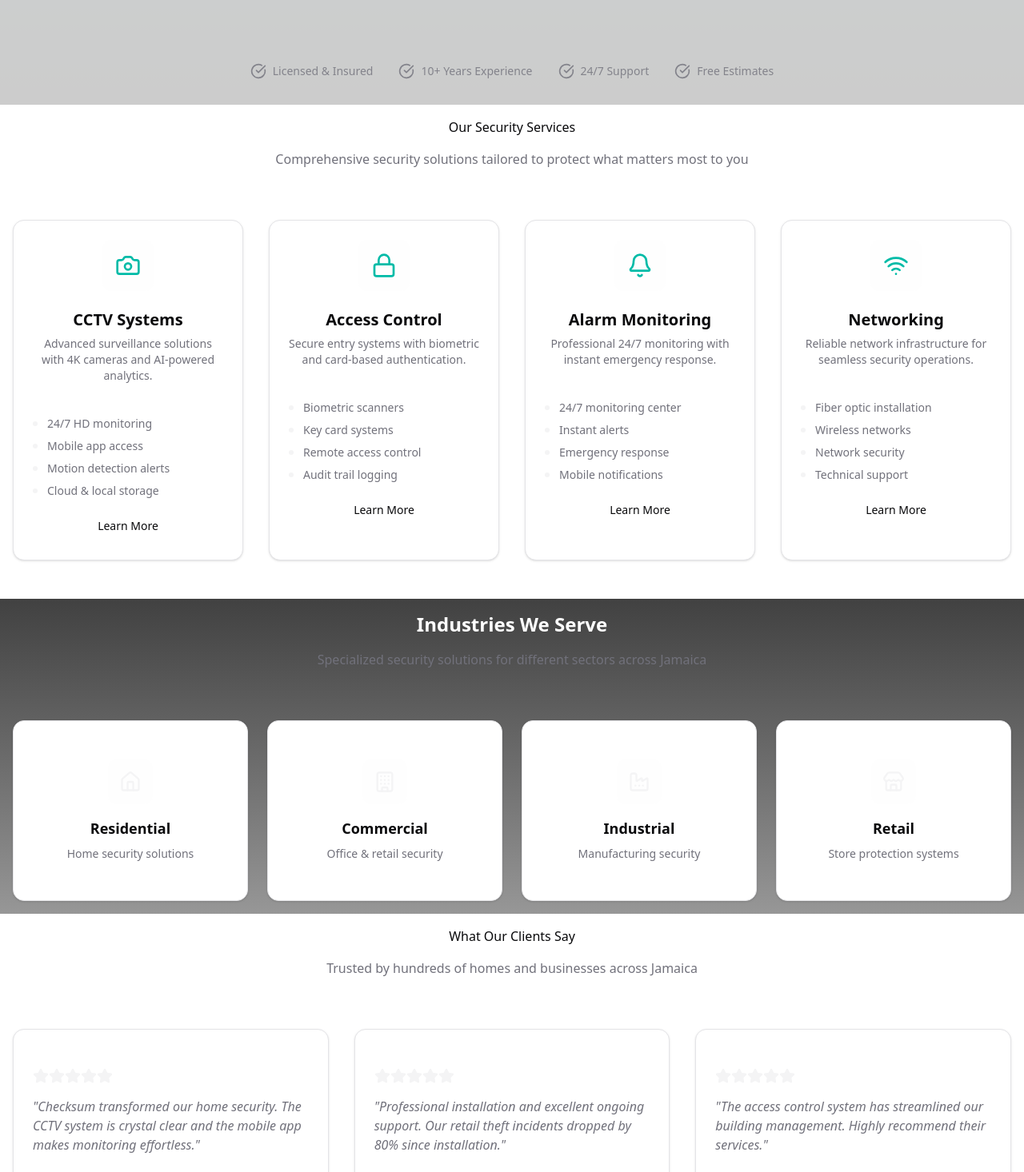
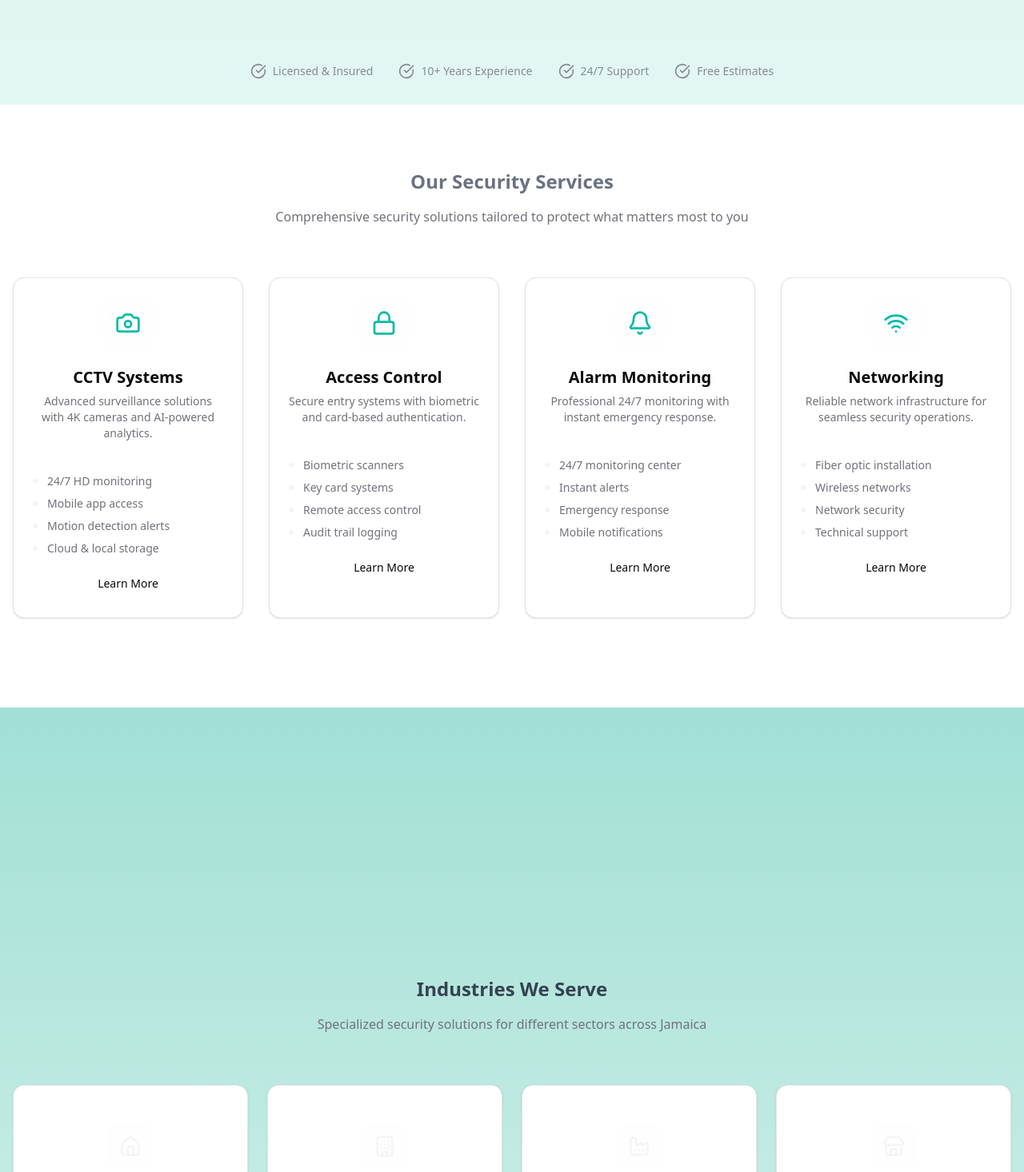
Before and after one commit to miguel-superman/checksumwebsite, a Next.js app: page / in a window 1280 px wide. Shown: the part 1144-2610 px from the top of the page at 80% size. Built offline with nearby package versions, Linux system fonts and the light colour scheme.

Commit message:
WIP - About page.

```diff
--- a/src/app/about/page.js
+++ b/src/app/about/page.js
@@ -6,6 +6,7 @@ import { Users, Shield, Target, Star, Award, Briefcase } from 'lucide-react';
 import Footer from '../components/footer';
 import Header from '../components/header';
 import { Button } from '@/components/ui/button';
+import Image from 'next/image';
 
 const AboutPage = () => {
   return (
@@ -32,7 +33,7 @@ const AboutPage = () => {
             <Card className="card-gradient text-center">
               <CardHeader>
                 <Shield className="w-10 h-10 text-accent mx-auto" />
-                <CardTitle>Our Mission</CardTitle>
+                <CardTitle className={"text-2xl"}>Our Mission</CardTitle>
               </CardHeader>
               <CardContent>
                 <p className="text-muted-foreground">
@@ -44,7 +45,7 @@ const AboutPage = () => {
             <Card className="card-gradient text-center">
               <CardHeader>
                 <Target className="w-10 h-10 text-accent mx-auto" />
-                <CardTitle>Our Vision</CardTitle>
+                <CardTitle className={"text-2xl"}>Our Vision</CardTitle>
               </CardHeader>
               <CardContent>
                 <p className="text-muted-foreground">
@@ -56,7 +57,7 @@ const AboutPage = () => {
             <Card className="card-gradient text-center">
               <CardHeader>
                 <Star className="w-10 h-10 text-accent mx-auto" />
-                <CardTitle>Our Values</CardTitle>
+                <CardTitle className={"text-2xl"}>Our Values</CardTitle>
               </CardHeader>
               <CardContent>
                 <ul className="space-y-2 text-muted-foreground text-sm">
@@ -113,7 +114,10 @@ const AboutPage = () => {
               Together, we work to deliver the highest standard of safety and reliability.
             </p> */}
 
-            <h1 className="text-teal-200 text-6xl md:text-7xl font-bold">
+            <div className='justify-between grid grid-cols-1 sm:grid-cols-2 md:grid-cols-2 gap-8 mt-8'>
+              <div>
+
+                <h1 className="text-teal-200 text-6xl md:text-7xl font-bold mb-7 md:mb-32">
                   Who <span className="text-accent">We Are</span>
                 </h1>
 
@@ -124,6 +128,18 @@ const AboutPage = () => {
 
                     With the qualifications, skills and principles possessed by the members of the Checksum team, Checksum is equipped and aims to provide the greatest degree of credibility and quality within the ICT space.
                 </p>
+
+              </div>
+              <div>
+                <Image src={"/checksum-logo.png"}
+                width={1040}
+                height={1050}
+                  alt="checksum logo"
+                />
+              </div>
+
+
+            </div>
 
             <div className="grid grid-cols-1 sm:grid-cols-2 md:grid-cols-3 gap-8 mt-8">
               {[
--- a/src/app/components/homePage.js
+++ b/src/app/components/homePage.js
@@ -112,7 +112,7 @@ const HomePage = () => {
   ];
 
   return (
-    <main className="min-h-screen bg-gradient-to-b from-teal-500 via-black to-white">
+    <main className="min-h-screen bg-gradient-to-b from-teal-500 via-gray to-white">
       {/* Hero Section */}
       <section className="section-padding bg-gradient-hero relative overflow-hidden">
         <div className="absolute inset-0 bg-background/80" />
@@ -189,10 +189,10 @@ const HomePage = () => {
       </section>
 
       {/* Services Section */}
-      <section className="section-padding bg-card p-4">
+      <section className="section-padding bg-card p-4 pb-20 pt-20">
         <div className="container-section mb-8">
           <div className="text-center mb-16">
-            <h2 className="text-heading mb-4">Our Security Services</h2>
+            <h2 className="text-heading font-extrabold text-gray-500 text-2xl mb-4">Our Security Services</h2>
             <p className="text-body-large text-muted-foreground max-w-2xl mx-auto">
               Comprehensive security solutions tailored to protect what matters most to you
             </p>
@@ -206,10 +206,14 @@ const HomePage = () => {
       </section>
 
       {/* Industries Section */}
-      <section className="section-padding p-4">
+      <section className="section-padding p-4 pb-20 pt-20">
         <div className="container-section">
+
+          <div className="h-64 grid grid-cols-1 md:grid-cols-2 lg:grid-cols-4 gap-6">
+
+          </div>
           <div className="text-center mb-16">
-            <h2 className="text-heading font-extrabold text-white text-2xl mb-4">Industries We Serve</h2>
+            <h2 className="text-heading font-extrabold text-gray-700 text-2xl mb-4">Industries We Serve</h2>
             <p className="text-body-large text-muted-foreground max-w-2xl mx-auto">
               Specialized security solutions for different sectors across Jamaica
             </p>
@@ -227,14 +231,17 @@ const HomePage = () => {
               </Card>
             ))}
           </div>
+
+          <div className="h-96 grid grid-cols-1 md:grid-cols-2 lg:grid-cols-4 gap-6">
+          </div>
         </div>
       </section>
 
       {/* Testimonials Section */}
-      <section className="section-padding bg-card p-4">
+      <section className="section-padding bg-card p-4  pb-20 pt-20">
         <div className="container-section">
           <div className="text-center mb-16">
-            <h2 className="text-heading mb-4">What Our Clients Say</h2>
+            <h2 className="text-heading font-extrabold text-gray-500 text-2xl mb-4">What Our Clients Say</h2>
             <p className="text-body-large text-muted-foreground max-w-2xl mx-auto">
               Trusted by hundreds of homes and businesses across Jamaica
             </p>
--- a/src/app/services/page.js
+++ b/src/app/services/page.js
@@ -205,8 +205,8 @@ const ServicesPage = () => {
                 <section className="section-padding bg-gradient-hero p-4">
                     <div className="container-section text-center">
                         <div className="max-w-3xl mx-auto space-y-6">
-                            <h2 className="text-heading text-foreground">Ready to Get Started?</h2>
-                            <p className="text-body-large text-muted-foreground">
+                            <h2 className="text-heading mt-8 mb-4 text-4xl text-foreground">Ready to Get Started?</h2>
+                            <p className="text-body-large text-2xl text-muted-foreground">
                             Contact us today for a free security assessment and custom quote.
                             Our security experts will design the perfect solution for your property.
                             </p>
--- a/src/app/shop/page.js
+++ b/src/app/shop/page.js
@@ -713,9 +713,9 @@ const ShopPage = () => {
   return (
     <>
       <Header />
-      <main className="min-h-screen">
+      <main className="min-h-screen bg-gradient-to-b from-teal-500 via-gray to-white">
         {/* Search + Filter + Cart */}
-        <section className="py-8 bg-card border-b border-border">
+        <section className="py-8 bg-card border-b border-border bg-gradient-to-b from-teal-500 via-gray to-white">
           <div className="container-section p-4 flex flex-col md:flex-row gap-4 items-center">
             <div className="flex-1 relative">
               <Search className="absolute left-3 top-1/2 -translate-y-1/2 text-muted-foreground h-4 w-4" />
@@ -726,7 +726,7 @@ const ShopPage = () => {
                 onChange={(e) => setSearchTerm(e.target.value)}
               />
             </div>
-            <div className="flex items-center gap-2">
+            <div className="flex items-center gap-2 ">
               <Filter className="h-4 w-4 text-muted-foreground" />
               <Select value={selectedCategory} onValueChange={setSelectedCategory}>
                 <SelectTrigger className="w-48">
```
Lines whose indentation alone changed are shown as unchanged.
